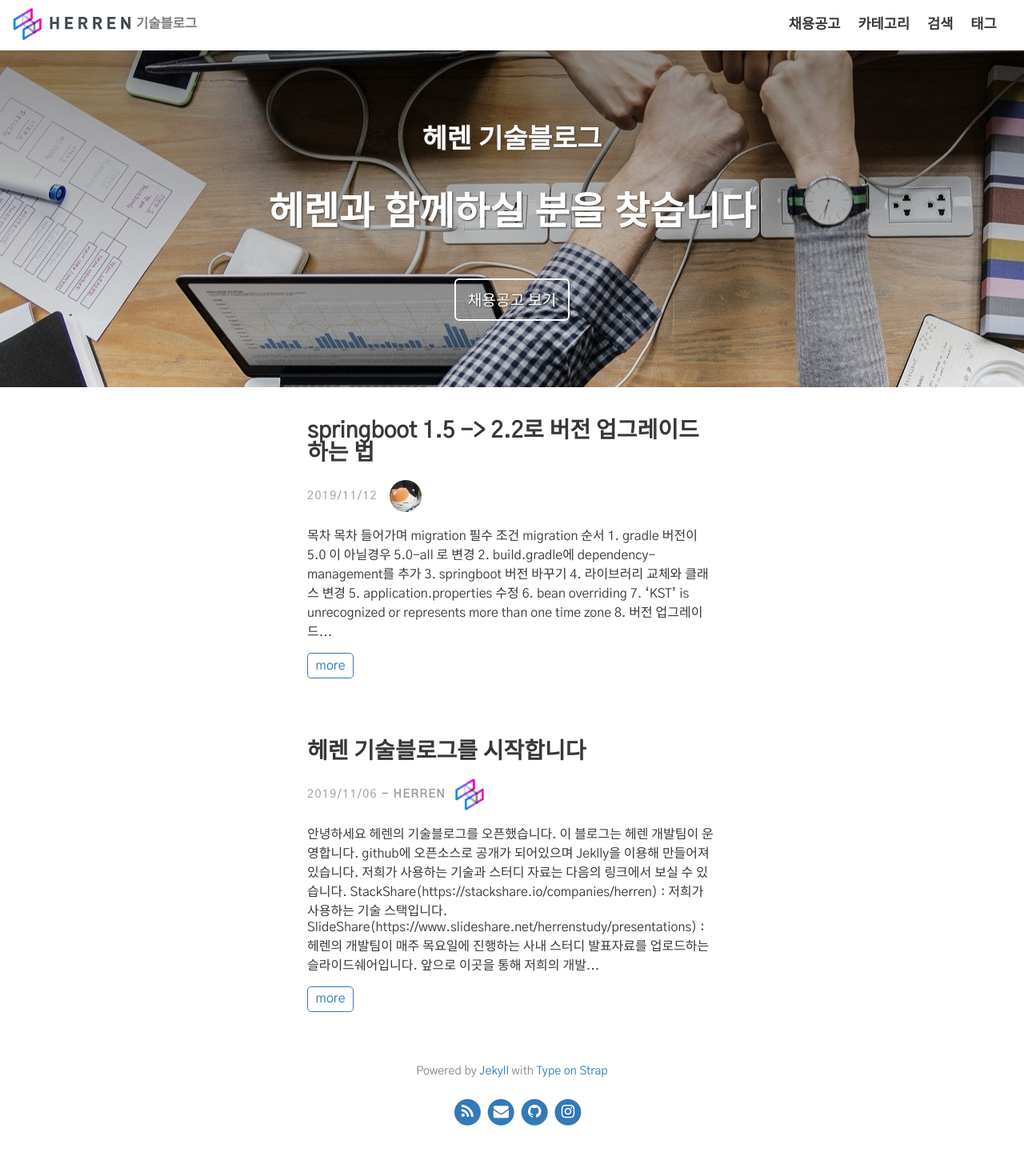
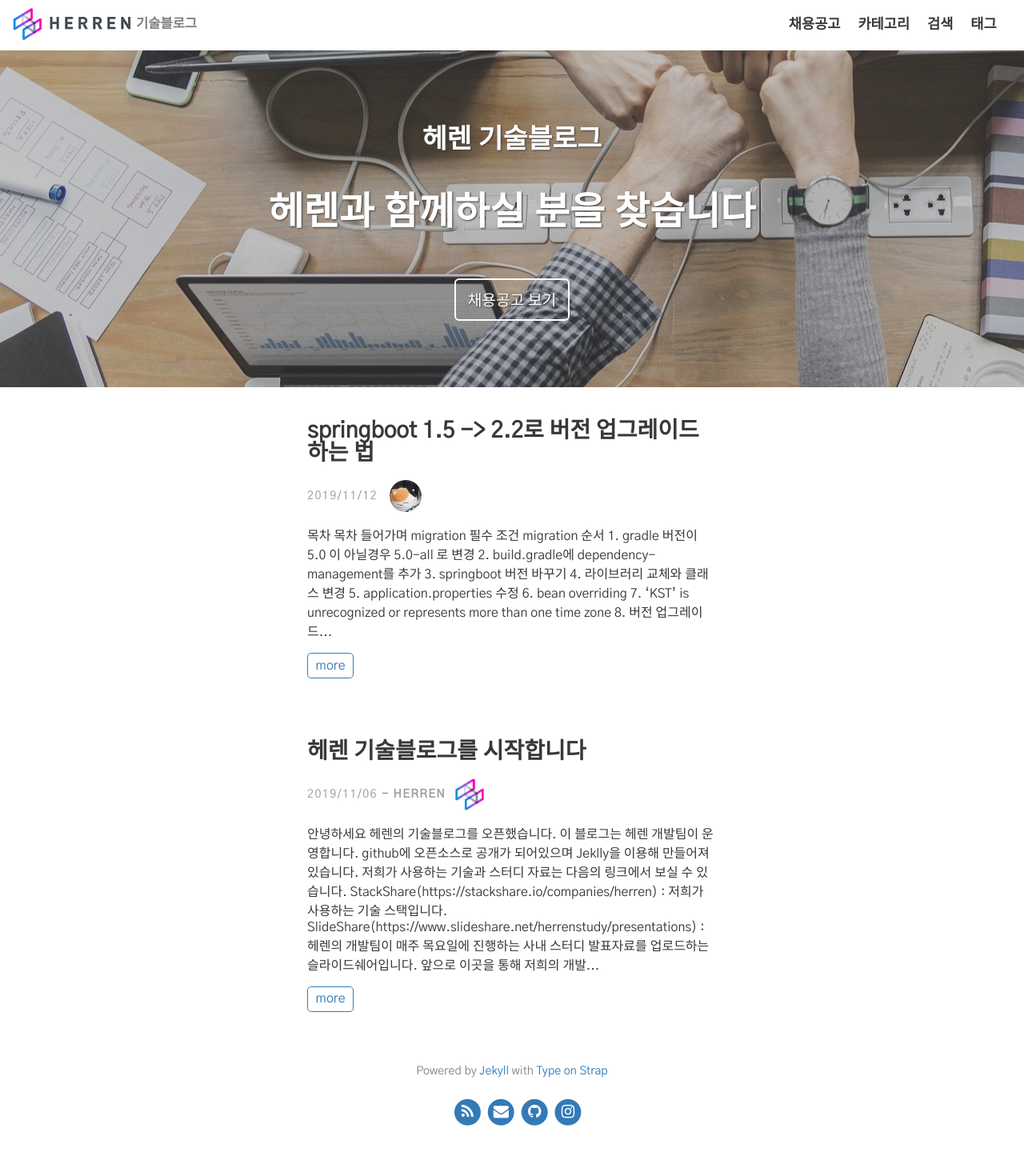
Before and after one commit to herrenofficial/herrenofficial.github.io, a Jekyll site: the page built from index.html, in a window 1280 px wide. Shown: the whole page at 80% size. Built offline with Jekyll 4.4.1, drawn with Linux system fonts in a browser that asks for light colours; the list of posts is cut into pages by our own code.

Commit message:
Fix : 메인페이지 명도변경

```diff
--- a/_layouts/home.html
+++ b/_layouts/home.html
@@ -5,7 +5,7 @@ layout: default
 <div class="home">
     {% if site.theme_settings.header_text %}
     <div id="main" class="call-out"
-         style="background: linear-gradient(0deg,#2632380f,#0000006e),url('{{ site.baseurl }}/{{ site.theme_settings.header_text_feature_image }}');">
+         style="background: linear-gradient(0deg, rgba(107, 107, 107, 0.4), rgba(107, 107, 107, 0.4)) 100% 0px,url('{{ site.baseurl }}/{{ site.theme_settings.header_text_feature_image }}');">
         {{ site.theme_settings.header_text }}
     </div>
     {% endif %}
```
